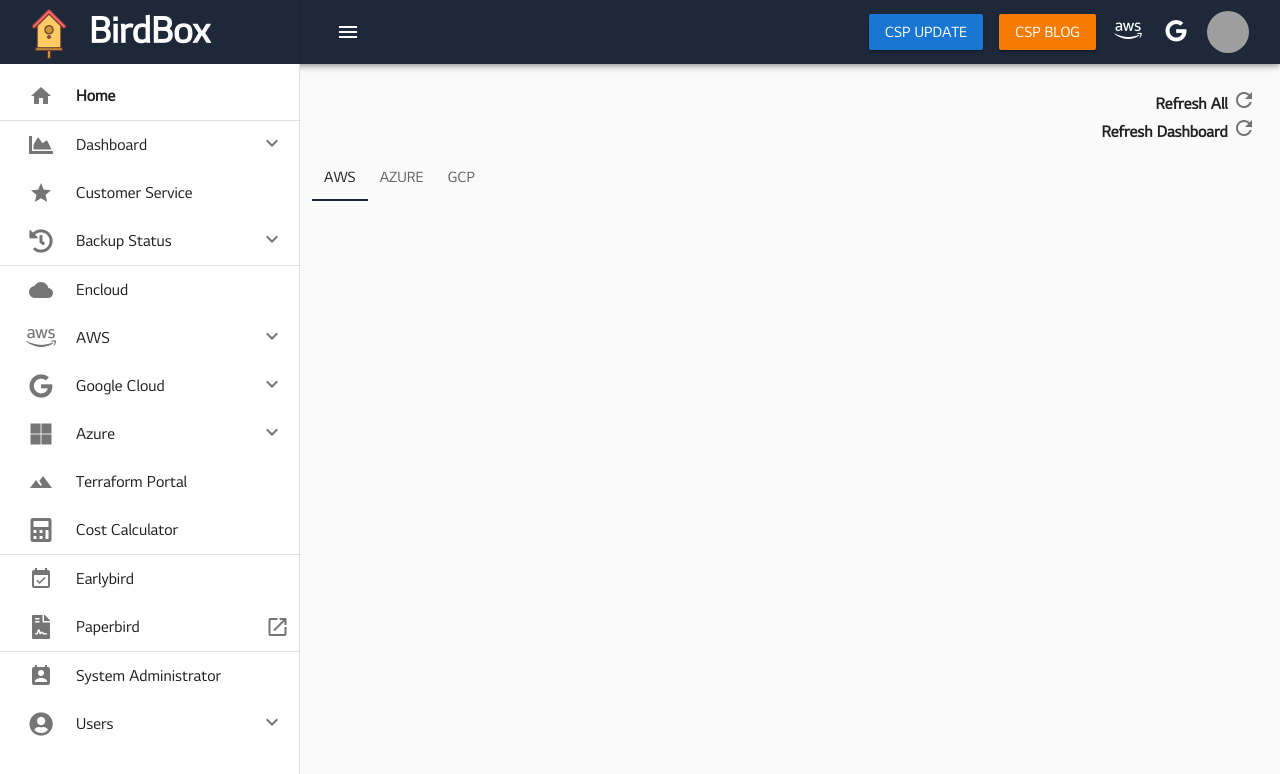
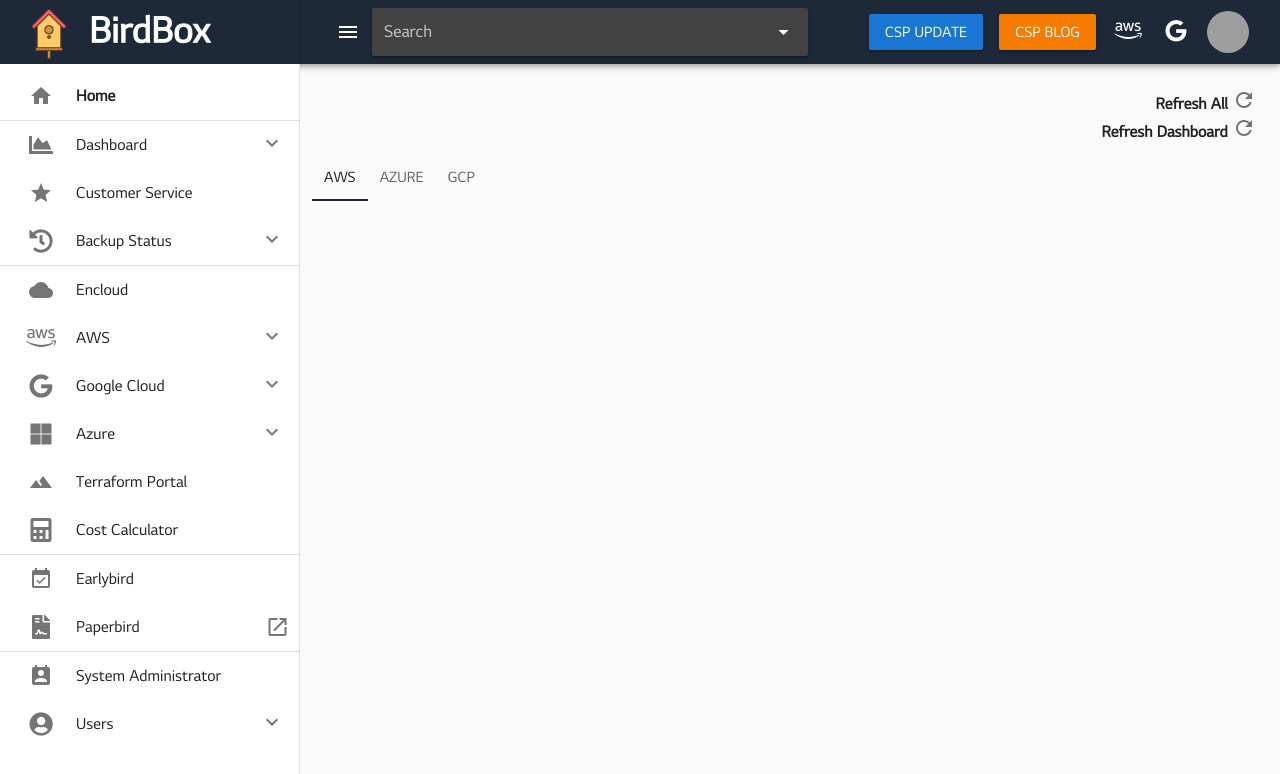
Before and after one commit to jaey-park/BirdBox-UI, a Vue app: page / in a window 1280 px wide. Shown: the top 774 px of the page. Built offline with nearby package versions, Linux system fonts and the light colour scheme; grey boxes are pictures that could not be loaded; a web font is replaced by a local one; what vue-chartkick, vue-json-viewer, vue-moment would draw is missing.

Commit message:
검색 기능 추가

```diff
--- a/src/components/core/Toolbar.vue
+++ b/src/components/core/Toolbar.vue
@@ -3,12 +3,34 @@
     <v-toolbar-title>
       <v-toolbar-side-icon @click="toggleNavigationBar"></v-toolbar-side-icon>
     </v-toolbar-title>
-    <!-- <v-text-field
-      flat
-      solo-inverted
-      append-icon="search"
-      label="Search">
-    </v-text-field> -->
+    <v-autocomplete
+      v-model="select"
+      :items="searchList"
+      @focus="navItemsMakeList"
+      clearable
+      hide-details
+      hide-selected
+      item-text="show"
+      item-value="show"
+      label="Search"
+      solo
+    >
+      <template v-slot:no-data>
+        <v-list-tile>
+          <v-list-tile-title>
+            검색 결과가 없습니다.
+          </v-list-tile-title>
+        </v-list-tile>
+      </template>
+      <template v-slot:item="{ item }">
+        <v-list-tile>
+          <v-list-tile-title style="cursor:pointer" @click="changeRoute(item)">
+            {{ item.show }}
+          </v-list-tile-title>
+        </v-list-tile>
+      </template>
+    </v-autocomplete>
+
     <v-spacer></v-spacer>
     <!--
     <v-rating
@@ -119,6 +141,7 @@
           <v-list-item
             v-for="(item, index) in CSPUpdateItems"
             :key="index"
+            name="dd"
           >
             <v-btn v-bind:href="item.url" target="_blank">{{ item.title }}</v-btn>
           </v-list-item>
@@ -327,6 +350,8 @@
 
 <script>
 import Axios from "axios";
+import navItems from './NavigationItems'
+
 export default {
   created() {
     const vm = this;
@@ -334,6 +359,13 @@
   },
   data() {
     return {
+      nav: navItems,
+      searchResultList: [],
+      searchList: [],
+      isLoading: false,
+      search: null,
+      select: null,
+      // --
       rating: null,
       dialog: false,
       dialogSettings: false,
@@ -540,6 +572,41 @@
     routeIntoGCPEventPage() {
       window.location.href = `${window.location.origin}/#/gcp/incident`;
     },
+    navItemsMakeList() {
+      this.searchList = []
+      for ( var parentItemKey in this.nav) {
+        if (this.nav[parentItemKey].route !== undefined && this.nav[parentItemKey].route !== '') {
+          this.searchList.push({
+            show: this.nav[parentItemKey].title,
+            route: this.nav[parentItemKey].route
+          })
+        }
+        if (this.nav[parentItemKey].child !== undefined && this.nav[parentItemKey].child.length > 0) {
+          this.nav[parentItemKey].child.forEach(childItem => {
+            if (childItem.route !== undefined && childItem.route !== '') {
+              this.searchList.push({
+                show: `${this.nav[parentItemKey].title} > ${childItem.title}`,
+                route: childItem.route
+              })
+            }
+            if (childItem.child !== undefined && childItem.child.length > 0) {
+              childItem.child.forEach(grandChildItem => {
+                if (grandChildItem.route !== undefined && grandChildItem.route !== '') {
+                  this.searchList.push({
+                    show: `${this.nav[parentItemKey].title} > ${childItem.title} > ${grandChildItem.title}`,
+                    route: grandChildItem.route
+                  })
+                }
+              })
+            }
+          });
+        }
+      }
+    },
+    changeRoute(value) {
+      this.select = value
+      this.$router.push({ name: value.route });
+    },
   },
 };
 </script>
```
